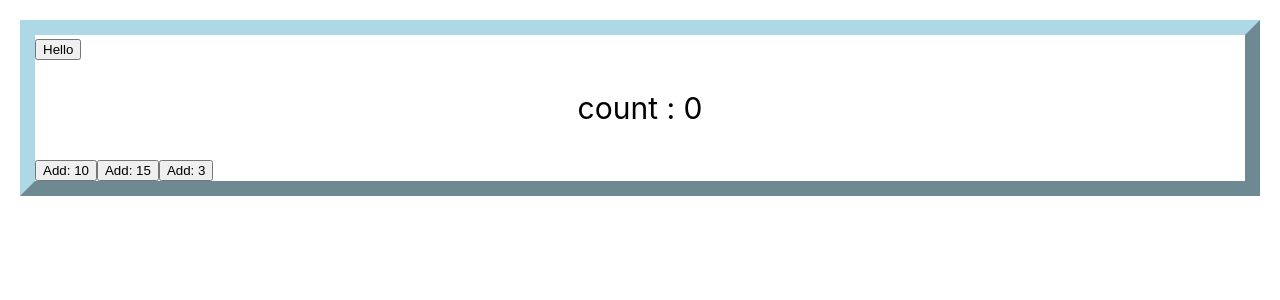
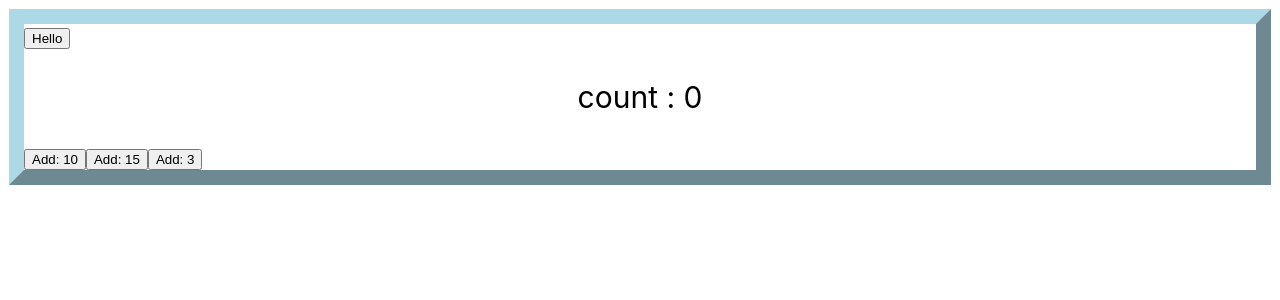
Before and after one commit to Don-Stevenson/react-hooks, a React (Create React App) app: page / in a window 1280 px wide. Shown: the top 300 px of the page. Built offline with nearby package versions, Linux system fonts and the light colour scheme.

Commit message:
update css

```diff
--- a/src/AppStyles.js
+++ b/src/AppStyles.js
@@ -2,14 +2,18 @@ import styled from "styled-components";
 
 export const Div = styled.div`
   font-size: 20px;
-  margin: 20px;
+  margin: 9px;
   border: 15px outset lightblue;
   &:hover {
-    background-color: #A9E9E9;
+    background-color: #a9e9e9;
   }
 `;
 
 export const Paragraph = styled.p`
   font-size: 30px;
   text-align: center;
+  &:hover {
+    background-color: lightorange;
+    font-size: 40px;
+  }
 `;
```
